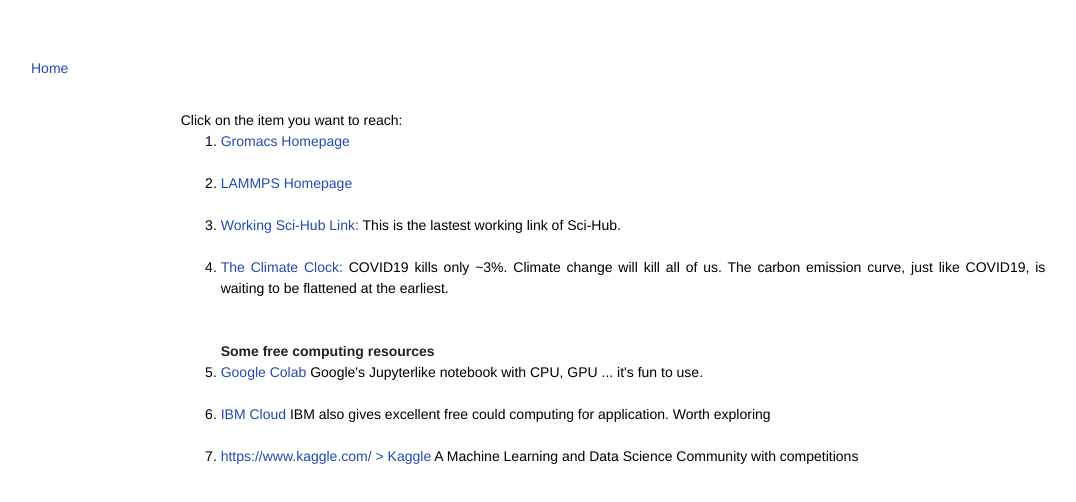
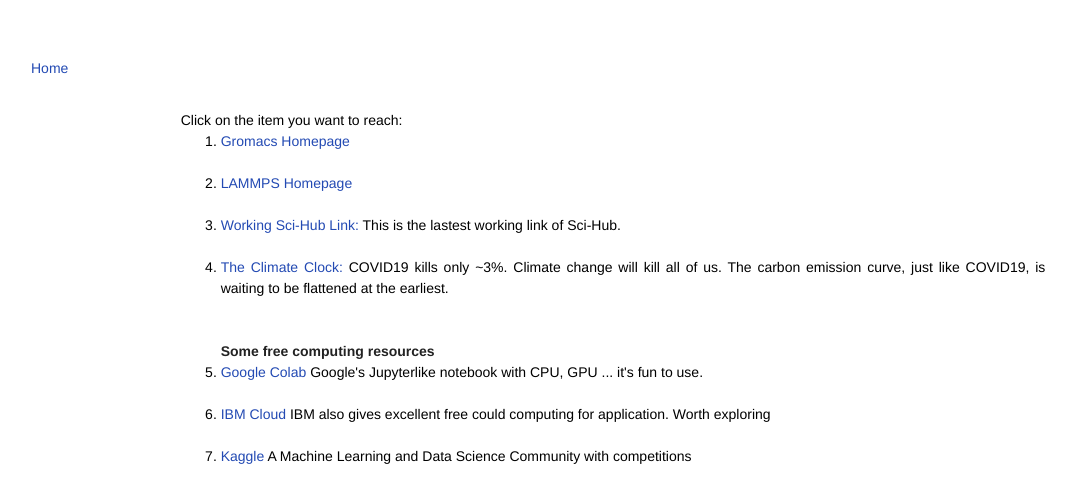
Before and after one commit to bghosh4u/bghosh4u.github.io, a plain HTML site: page links.html in a window 1280 px wide. Shown: the whole page, without its empty margins (27-1103 px from the left). Drawn offline with Linux system fonts and the light colour scheme; a web font is replaced by a local one.

Commit message:
Update links.html

```diff
--- a/links.html
+++ b/links.html
@@ -38,9 +38,9 @@ Click on the item you want to reach:<br>
 <li><a href="https://climateclock.world/">The Climate Clock:</a> COVID19 kills only ~3%. Climate change will kill all of us. The carbon emission curve, just like COVID19, is waiting to be flattened at the earliest.</li><br>
 <br>
  <strong> Some free computing resources </strong> <br>
-<li> <a https://colab.research.google.com/> Google Colab</a> Google's Jupyterlike notebook with CPU, GPU ... it's fun to use. </li> <br>
+<li> <a https://colab.research.google.com/> Google Colab </a> Google's Jupyterlike notebook with CPU, GPU ... it's fun to use. </li> <br>
 <li> <a https://cloud.ibm.com/login > IBM Cloud </a> IBM also gives excellent free could computing for application. Worth exploring </li> <br>
-<li> <a>https://www.kaggle.com/ > Kaggle </a> A Machine Learning and Data Science Community with competitions </li>
+<li> <a https://www.kaggle.com/ > Kaggle </a> A Machine Learning and Data Science Community with competitions </li>
 
 </ol>
 </article>
```
